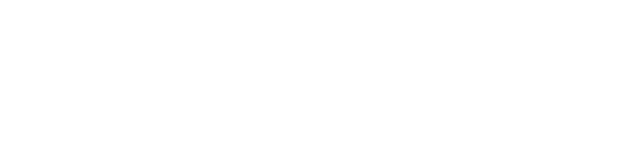
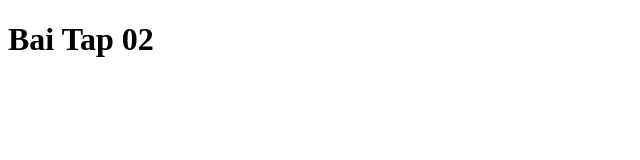
Before and after one commit to tuvo1998/farmer_bt02, a plain HTML site: page index.html in a window 1280 px wide. Shown: the whole page, without its empty margins (0-640 px from the left). Drawn offline with Linux system fonts and the light colour scheme.

Commit message:
add title

```diff
--- a/index.html
+++ b/index.html
@@ -4,6 +4,6 @@
         <title>Bai tap 02</title>
     </head>
     <body>
-
+        <h1>Bai Tap 02</h1>
     </body>
 </html>
```
